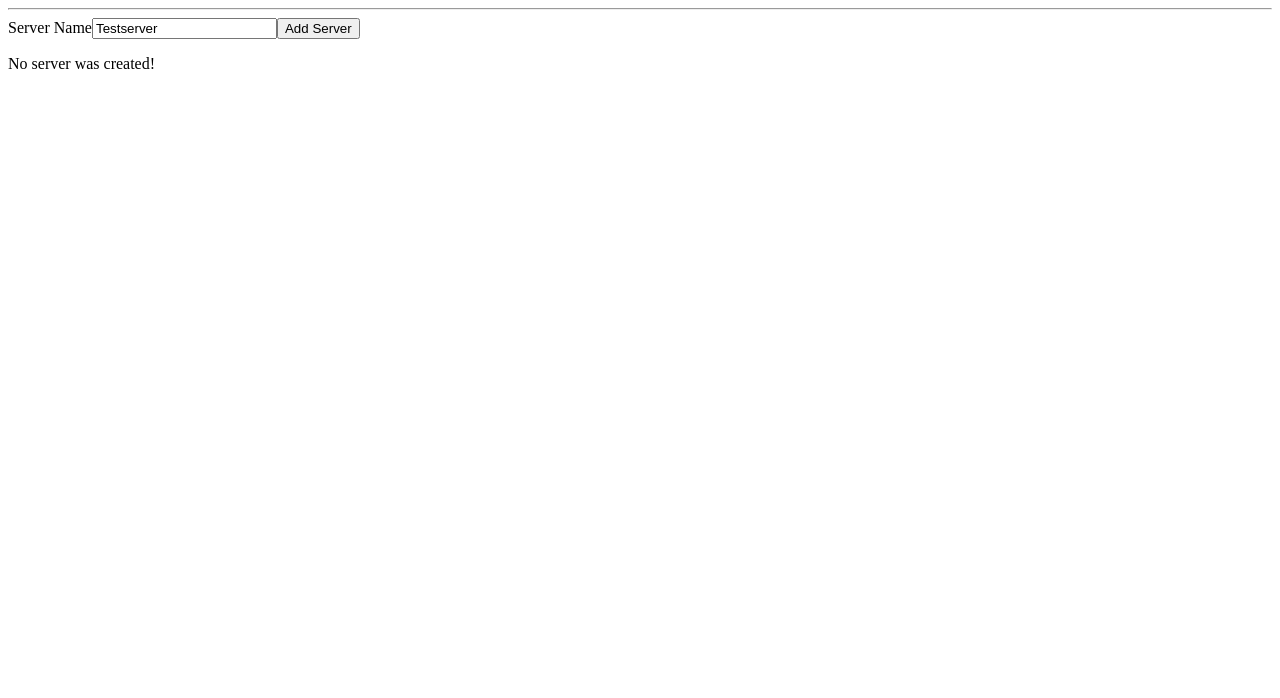
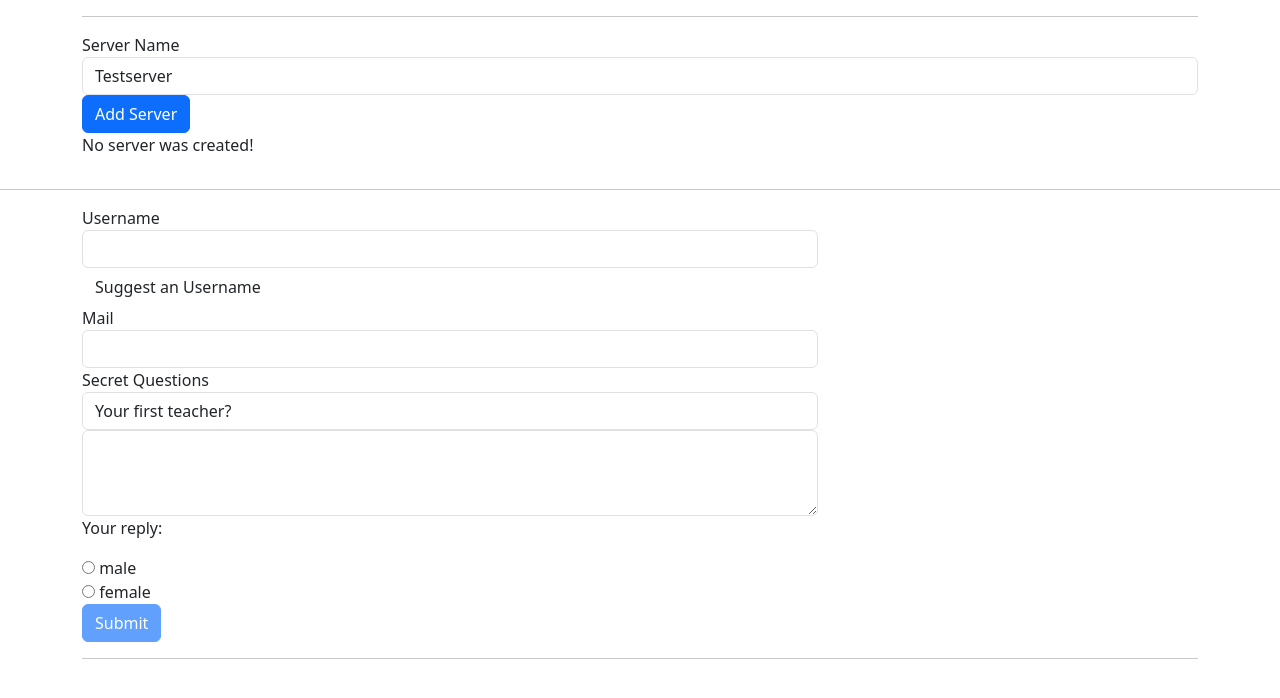
Before and after one commit to kardelenkeles/angular-roadmap, an Angular app: page / in a window 1280 px wide. Shown: the top 698 px of the page. Built offline with nearby package versions, Linux system fonts and the light colour scheme.

Commit message:
template-driven form

```diff
--- a/package.json
+++ b/package.json
@@ -18,6 +18,7 @@
     "@angular/platform-browser": "^16.0.0",
     "@angular/platform-browser-dynamic": "^16.0.0",
     "@angular/router": "^16.0.0",
+    "bootstrap": "^5.3.0",
     "rxjs": "~7.8.0",
     "tslib": "^2.3.0",
     "zone.js": "~0.13.0"
--- a/src/app/app.component.html
+++ b/src/app/app.component.html
@@ -6,3 +6,7 @@
     </div>
   </div>
 </div>
+
+<hr>
+
+<app-td-form></app-td-form>
--- /dev/null
+++ b/src/app/td-form/td-form.component.html
@@ -0,0 +1,86 @@
+<div class="container">
+  <div class="row">
+    <div class="col-xs-12 col-sm-10 col-md-8 col-sm-offset-1 col-md-offset-2">
+      <form (ngSubmit)="onSubmit()" #f="ngForm">
+        <div
+          id="user-data"
+          ngModelGroup="userData"
+          #userData="ngModelGroup">
+          <div class="form-group">
+            <label for="username">Username</label>
+            <input
+              type="text"
+              id="username"
+              class="form-control"
+              ngModel
+              name="username"
+              required>
+          </div>
+          <button
+            class="btn btn-default"
+            type="button"
+            (click)="suggestUserName()">Suggest an Username</button>
+          <div class="form-group">
+            <label for="email">Mail</label>
+            <input
+              type="email"
+              id="email"
+              class="form-control"
+              ngModel
+              name="email"
+              required
+              email
+              #email="ngModel">
+            <span class="help-block" *ngIf="!email.valid && email.touched">Please enter a valid email!</span>
+          </div>
+        </div>
+        <p *ngIf="!userData.valid && userData.touched">User Data is invalid!</p>
+        <div class="form-group">
+          <label for="secret">Secret Questions</label>
+          <select
+            id="secret"
+            class="form-control"
+            [ngModel]="defaultQuestion"
+            name="secret">
+            <option value="pet">Your first Pet?</option>
+            <option value="teacher">Your first teacher?</option>
+          </select>
+        </div>
+        <div class="form-group">
+          <textarea
+            name="questionAnswer"
+            rows="3"
+            class="form-control"
+            [(ngModel)]="answer"></textarea>
+        </div>
+        <p>Your reply: {{ answer }}</p>
+        <div class="radio" *ngFor="let gender of genders">
+          <label>
+            <input
+              type="radio"
+              name="gender"
+              ngModel
+              [value]="gender"
+              required>
+            {{ gender }}
+          </label>
+        </div>
+        <button
+          class="btn btn-primary"
+          type="submit"
+          [disabled]="!f.valid">Submit</button>
+      </form>
+    </div>
+  </div>
+  <hr>
+  <div class="row" *ngIf="submitted">
+    <div class="col-xs-12">
+      <h3>Your Data</h3>
+      <p>Username: {{ user.username }}</p>
+      <p>Mail: {{ user.email }}</p>
+      <p>Secret Question: Your first {{ user.secretQuestion }}</p>
+      <p>Answer: {{ user.answer }}</p>
+      <p>Gender: {{ user.gender }}</p>
+    </div>
+  </div>
+</div>
--- /dev/null
+++ b/src/app/td-form/td-form.component.ts
@@ -0,0 +1,47 @@
+import {Component, ViewChild} from '@angular/core';
+import {FormControl, FormGroup, NgForm} from "@angular/forms";
+
+@Component({
+  selector: 'app-td-form',
+  templateUrl: './td-form.component.html',
+  styleUrls: ['./td-form.component.css']
+})
+export class TdFormComponent {
+  @ViewChild('f', { static: false }) signupForm: NgForm;
+  defaultQuestion = 'teacher';
+  answer = '';
+  genders = ['male', 'female'];
+  user = {
+    username: '',
+    email: '',
+    secretQuestion: '',
+    answer: '',
+    gender: ''
+  };
+  submitted = false;
+
+  suggestUserName() {
+    const suggestedName = 'Superuser';
+    this.signupForm.form.patchValue({
+      userData: {
+        username: suggestedName
+      }
+    });
+  }
+
+  onSubmit() {
+    this.submitted = true;
+    this.user.username = this.signupForm.value.userData.username;
+    this.user.email = this.signupForm.value.userData.email;
+    this.user.secretQuestion = this.signupForm.value.secret;
+    this.user.answer = this.signupForm.value.questionAnswer;
+    this.user.gender = this.signupForm.value.gender;
+
+    this.signupForm.reset();
+  }
+
+
+
+
+
+}
--- a/src/styles.css
+++ b/src/styles.css
@@ -1 +1 @@
-/* You can add global styles to this file, and also import other style files */
+@import "node_modules/bootstrap/dist/css/bootstrap.min.css";
```
Also changed, not shown: src/app/app.module.ts (+6 -2 lines), src/ngModel-2way-databinding.md (+0 -2 lines), tsconfig.json (+7 -7 lines), src/app/td-form/td-form.component.css (added), 2 other files (tests, documents, lock files or other folders).
